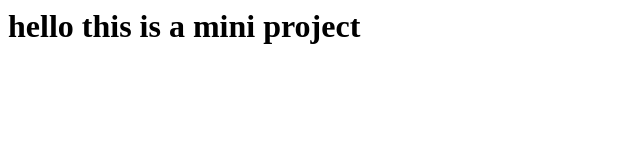
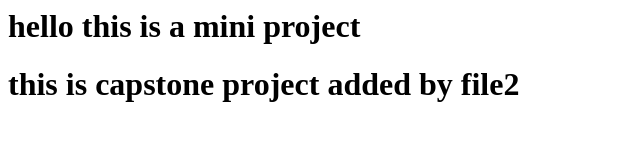
Before and after one commit to guraiah93/Capstoneproject, a plain HTML site: page index.html in a window 1280 px wide. Shown: the whole page, without its empty margins (0-640 px from the left). Drawn offline with Linux system fonts and the light colour scheme.

Commit message:
index.file is updated

```diff
--- a/index.html
+++ b/index.html
@@ -1 +1,2 @@
 <h1> hello this is a mini project <h1>
+this is capstone project added by file2
```
